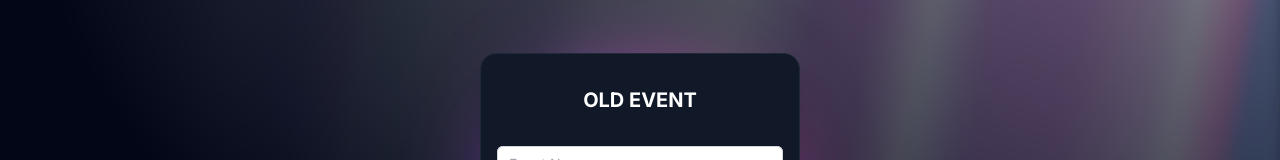
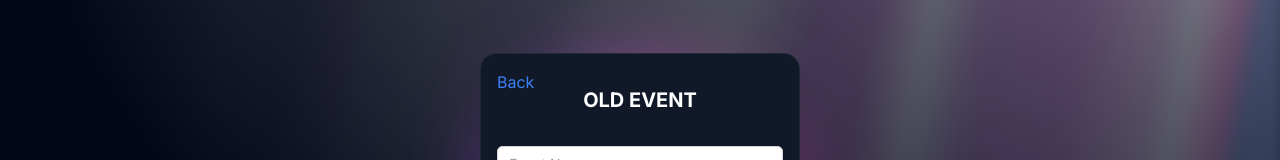
Before and after one commit to erinpaul2002/SnapSync, a Next.js app in the folder front_end/: page /old-event in a window 1280 px wide. Shown: the part 191-351 px from the top of the page. Built offline with nearby package versions, Linux system fonts and the light colour scheme.

Commit message:
added back back_button

```diff
--- /dev/null
+++ b/front_end/src/app/components/back_button.tsx
@@ -0,0 +1,14 @@
+import React from "react";
+import Link from "next/link";
+
+const BackButton = () => {
+  return (
+    <div className="absolute top-4 left-4">
+      <Link href="/">
+        <button className="text-blue-500">Back</button>
+      </Link>
+    </div>
+  );
+};
+
+export default BackButton;
--- a/front_end/src/app/components/ui/new_input_field.tsx
+++ b/front_end/src/app/components/ui/new_input_field.tsx
@@ -3,6 +3,7 @@
 import React, { useState } from "react";
 import { supabase } from "@/app/utils/supabase/supabase";
 import { toast } from "react-hot-toast";
+import Link from "next/link";
 
 export default function New_Event_input() {
   const [eventName, setEventName] = useState("");
@@ -54,6 +55,7 @@ export default function New_Event_input() {
 
   return (
     <div className="mt-6 flex flex-col">
+
       <div className="relative mt-2 rounded-md shadow-sm z-50">
         <input
           type="text"
--- a/front_end/src/app/new-event/page.tsx
+++ b/front_end/src/app/new-event/page.tsx
@@ -1,3 +1,4 @@
+import BackButton from "../components/back_button";
 import { AuroraBackground } from "../components/ui/aurora_background";
 import { Meteors } from "../components/ui/meteors";
 import New_Event_input from "../components/ui/new_input_field";
@@ -18,6 +19,7 @@ export default function PageLayout() {
       <div className="w-full relative max-w-xs m-0">
         <div className="absolute inset-0 h-full w-full bg-gradient-to-r from-purple-500 to-pink-500 transform scale-[0.80] bg-red-500 rounded-full blur-3xl" />
         <div className="relative shadow-xl bg-gray-900 border border-gray-800  px-4 py-8 h-min overflow-hidden rounded-2xl flex flex-col justify-end items-start">
+          <BackButton />
           <h1 className="font-bold text-xl text-white relative z-50 m-0 p-0 place-self-center">
             NEW EVENT
           </h1>
--- a/front_end/src/app/old-event/page.tsx
+++ b/front_end/src/app/old-event/page.tsx
@@ -1,6 +1,7 @@
 import { AuroraBackground } from "../components/ui/aurora_background";
 import { Meteors } from "../components/ui/meteors";
 import Old_Event_input from "../components/ui/input_field";
+import BackButton from "../components/back_button";
 
 // Parent component
 export default function PageLayout() {
@@ -18,6 +19,7 @@ export default function PageLayout() {
       <div className="w-full relative max-w-xs m-0">
         <div className="absolute inset-0 h-full w-full bg-gradient-to-r from-purple-500 to-pink-500 transform scale-[0.80] bg-red-500 rounded-full blur-3xl" />
         <div className="relative shadow-xl bg-gray-900 border border-gray-800  px-4 py-8 h-min overflow-hidden rounded-2xl flex flex-col justify-end items-start">
+        <BackButton />
           <h1 className="font-bold text-xl text-white relative z-50 m-0 p-0 place-self-center">
             OLD EVENT
           </h1>
--- a/front_end/src/app/search/page.tsx
+++ b/front_end/src/app/search/page.tsx
@@ -4,6 +4,7 @@ import { useState } from "react";
 import { AuroraBackground } from "../components/ui/aurora_background";
 import { Meteors } from "../components/ui/meteors";
 import New_Event_input from "../components/ui/new_input_field";
+import BackButton from "../components/back_button";
 
 // Parent component for the image search page
 export default function ImageSearchPage() {
@@ -36,6 +37,7 @@ export default function ImageSearchPage() {
       <div className="w-full relative max-w-lg m-0"> {/* Adjusted max-width to max-w-lg */}
         <div className="absolute inset-0 h-full w-full bg-gradient-to-r from-purple-500 to-pink-500 transform scale-[0.80] bg-red-500 rounded-full blur-3xl" />
         <div className="relative shadow-xl bg-gray-900 border border-gray-800  px-4 py-8 h-min overflow-hidden rounded-2xl flex flex-col justify-end items-start">
+        <BackButton />
           <h1 className="font-bold text-xl text-white relative z-50 m-0 p-0 place-self-center">
             IMAGE SEARCH
           </h1>
```
